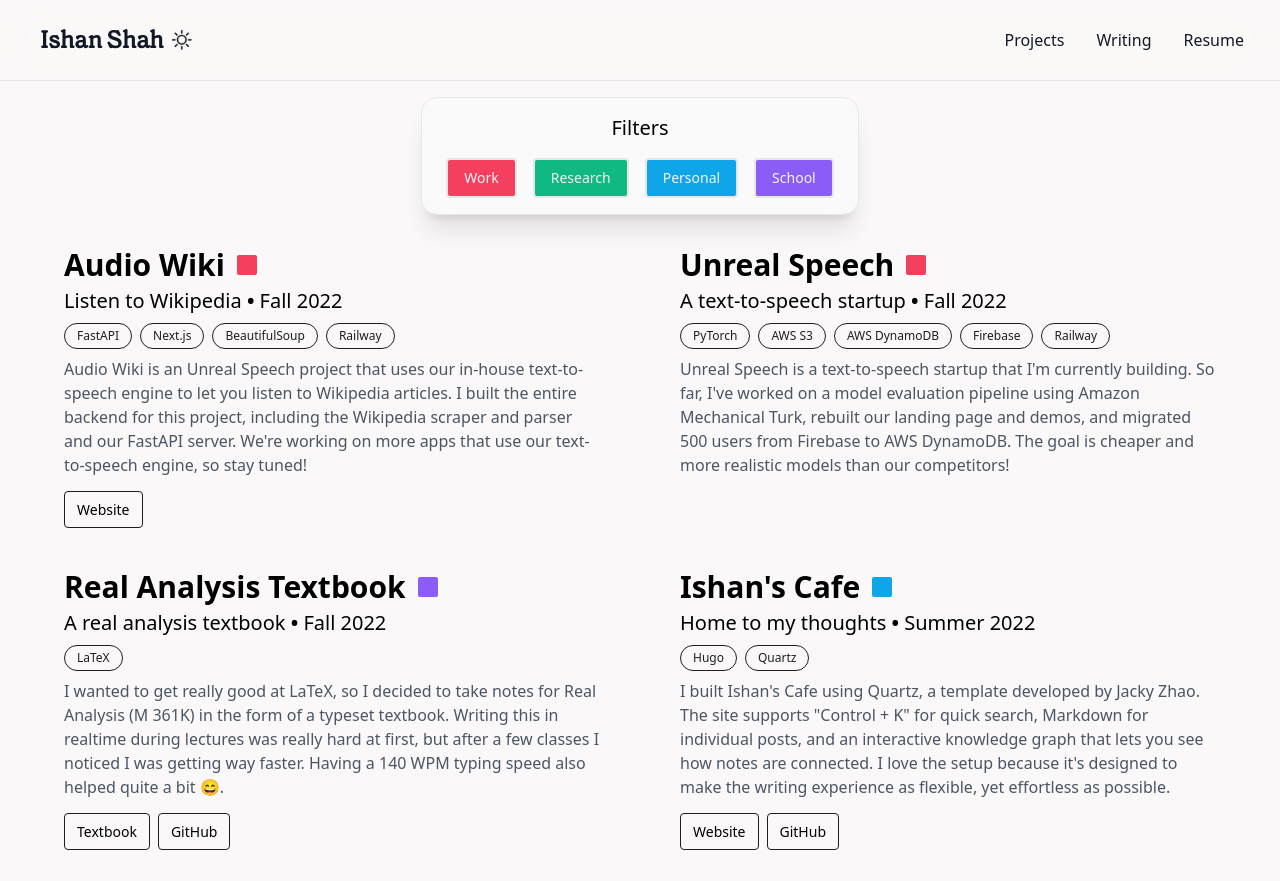
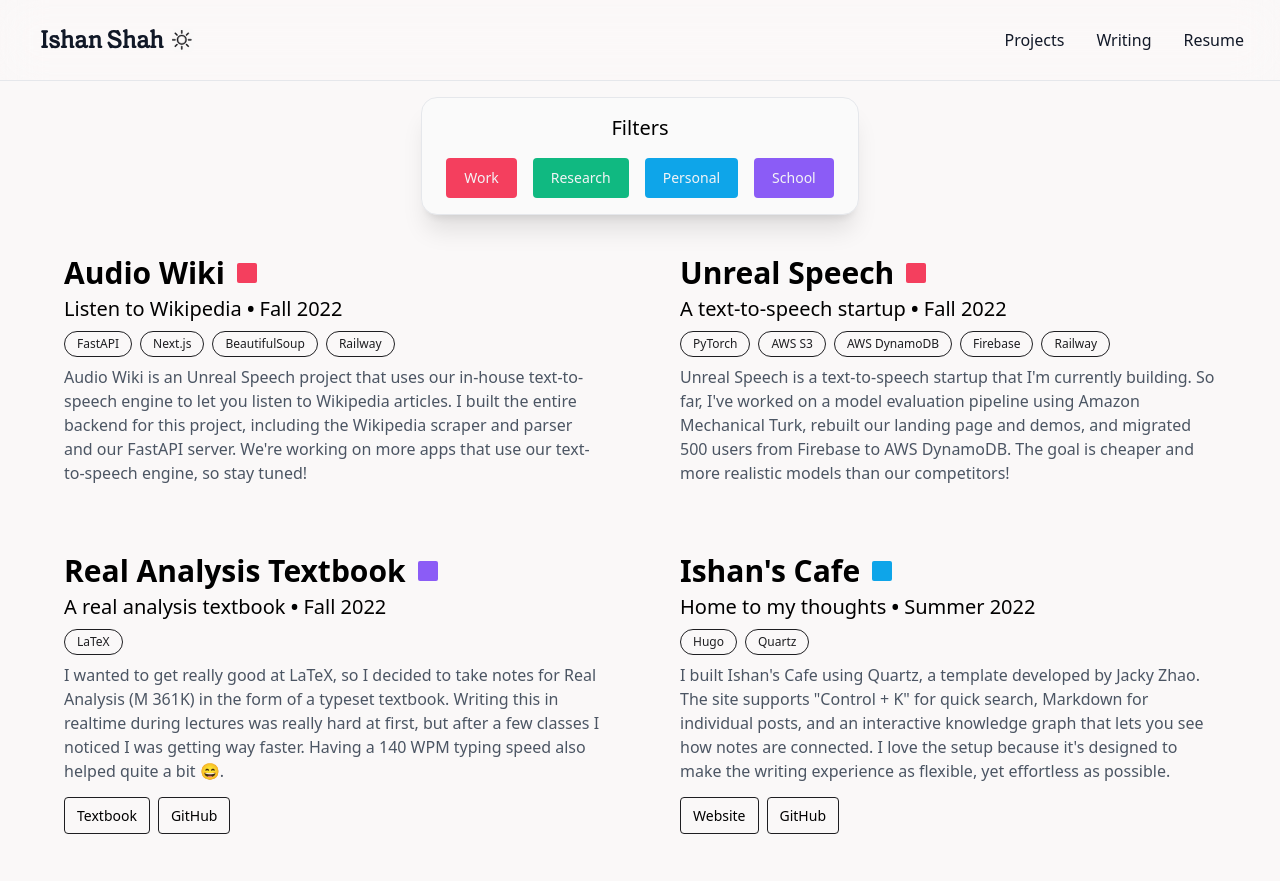
Before and after one commit to technoabsurdist/emilioandere.com, a Next.js app: page /projects in a window 1280 px wide. Built offline with nearby package versions, Linux system fonts and the light colour scheme.

Commit message:
Add chrome dino game and fix styling bugs

```diff
--- a/package.json
+++ b/package.json
@@ -12,6 +12,7 @@
     "next": "12.1.5",
     "next-seo": "^5.4.0",
     "react": "^17.0.2",
+    "react-chrome-dino": "^0.1.3",
     "react-dom": "^17.0.2",
     "react-feather": "^2.0.9"
   },
--- a/src/components/Detail/index.js
+++ b/src/components/Detail/index.js
@@ -6,7 +6,7 @@ const Container = React.forwardRef(
       <div
         ref={ref}
         id="main"
-        className="relative flex max-h-screen w-full flex-col overflow-y-scroll"
+        className="relative flex max-h-screen w-full flex-col overflow-y-scroll scrollbar-hide"
         {...props}
       />
     )
--- a/src/components/Projects/index.js
+++ b/src/components/Projects/index.js
@@ -1,6 +1,7 @@
 import { useState } from 'react';
 import Link from 'next/link';
 import { ProjectData } from '../../data/ProjectData'
+import ChromeDinoGame from 'react-chrome-dino';
 
 function Project({ name, date, tools, tagline, description, tag, links }) {
   return (
@@ -74,18 +75,9 @@ export function Projects() {
     "Personal": true,
     "Work": true,
     "Research": true,
-  }
-  )
+  })
 
   const handleFilter = (filterKey) => {
-    // Check if the clicked filter is the only active filter
-    const isOnlyActiveFilter = Object.keys(filter).filter((key) => filter[key]).length === 1 && filter[filterKey];
-
-    // If the clicked filter is the only active filter, do not change its state
-    if (isOnlyActiveFilter) {
-      return;
-    }
-
     // Toggle the state of the clicked filter
     setFilter((prevState) => ({
       ...prevState,
@@ -100,9 +92,11 @@ export function Projects() {
     { key: 'School', color: 'violet' },
   ];
 
+  const isNothingSelected = Object.values(filter).every((value) => !value);
+
   return (
     <div>
-      <div className="relative flex max-h-screen w-full flex-col overflow-y-scroll scroll-smooth">
+      <div className="relative flex max-h-screen w-full flex-col overflow-y-scroll scrollbar-hide scroll-smooth">
         <div className="mx-auto w-full max-w-7xl px-4 pb-52 md:px-8">
           {/* Filtering */}
           <div className="flex justify-center mt-4">
@@ -112,7 +106,7 @@ export function Projects() {
                 {filters.map(filterItem => (
                   <button
                     key={filterItem.key}
-                    className={`p-2 sm:px-4 sm:py-2 mx-2 text-sm font-medium rounded ${filter[filterItem.key] ? `bg-${filterItem.color}-500 border-${filterItem.color}-500 text-gray-100` : 'bg-inherit bg-off-white border border-off-black dark:border-off-white text-off-black dark:text-off-white'} focus:outline-none border-2 transition duration-300 ease-in-out transform hover:scale-105`}
+                    className={`p-2 sm:px-4 sm:py-2 mx-2 text-sm font-medium rounded border-2 ${filter[filterItem.key] ? `bg-${filterItem.color}-500 border-transparent text-gray-100` : 'bg-inherit bg-off-white border border-off-black dark:border-off-white text-off-black dark:text-off-white'}`}
                     onClick={() => handleFilter(filterItem.key)}
                   >
                     {filterItem.key}
@@ -122,6 +116,13 @@ export function Projects() {
             </div>
           </div>
 
+          {/* Projects */}
+          <div className="mt-6">
+            {isNothingSelected ? (
+              <div className="">
+                <ChromeDinoGame />
+              </div>
+            ) : (
               <div className="grid grid-cols-1 mt-4 md:grid-cols-2 gap-4">
                 {ProjectData.projectsList.map((project, index) => {
                   if (filter[project.tag]) {
@@ -140,10 +141,12 @@ export function Projects() {
                   }
                 })}
               </div>
+            )}
+          </div>
         </div>
 
         {/* Nav */}
-        {/* <div className="fixed z-5 top-[3.8125rem] bottom-0 right-[max(0px,calc(50%-90rem))] py-10 overflow-y-scroll hidden 2xl:block">
+        {/* <div className="fixed z-5 top-[3.8125rem] bottom-0 right-[max(0px,calc(50%-90rem))] py-10 overflow-y-scroll scrollbar-hide hidden 2xl:block">
           <div className="px-8">
             <ul className="text-slate-700 text-sm leading-6">
               <li className="mb-4 text-gray-900 dark:text-gray-100">
--- a/src/data/ProjectData.js
+++ b/src/data/ProjectData.js
@@ -30,7 +30,6 @@ const projectsList = [
     `,
     tag: "Work",
     links: {
-      "Website": "https://dev.audio.wiki/",
     }
   },
   {
--- a/src/styles/custom-styles.css
+++ b/src/styles/custom-styles.css
@@ -84,4 +84,15 @@
   .font-grenette {
     font-family: 'grenette_regular', 'dazzed_medium', sans-serif;
   }
+
+  /* For Webkit-based browsers (Chrome, Safari and Opera) */
+  .scrollbar-hide::-webkit-scrollbar {
+    display: none;
+  }
+
+  /* For IE, Edge and Firefox */
+  .scrollbar-hide {
+    -ms-overflow-style: none;  /* IE and Edge */
+    scrollbar-width: none;  /* Firefox */
+  }
 }
```
Also changed, not shown: 1 other file (tests, documents, lock files or other folders). Lines whose indentation alone changed are shown as unchanged.
